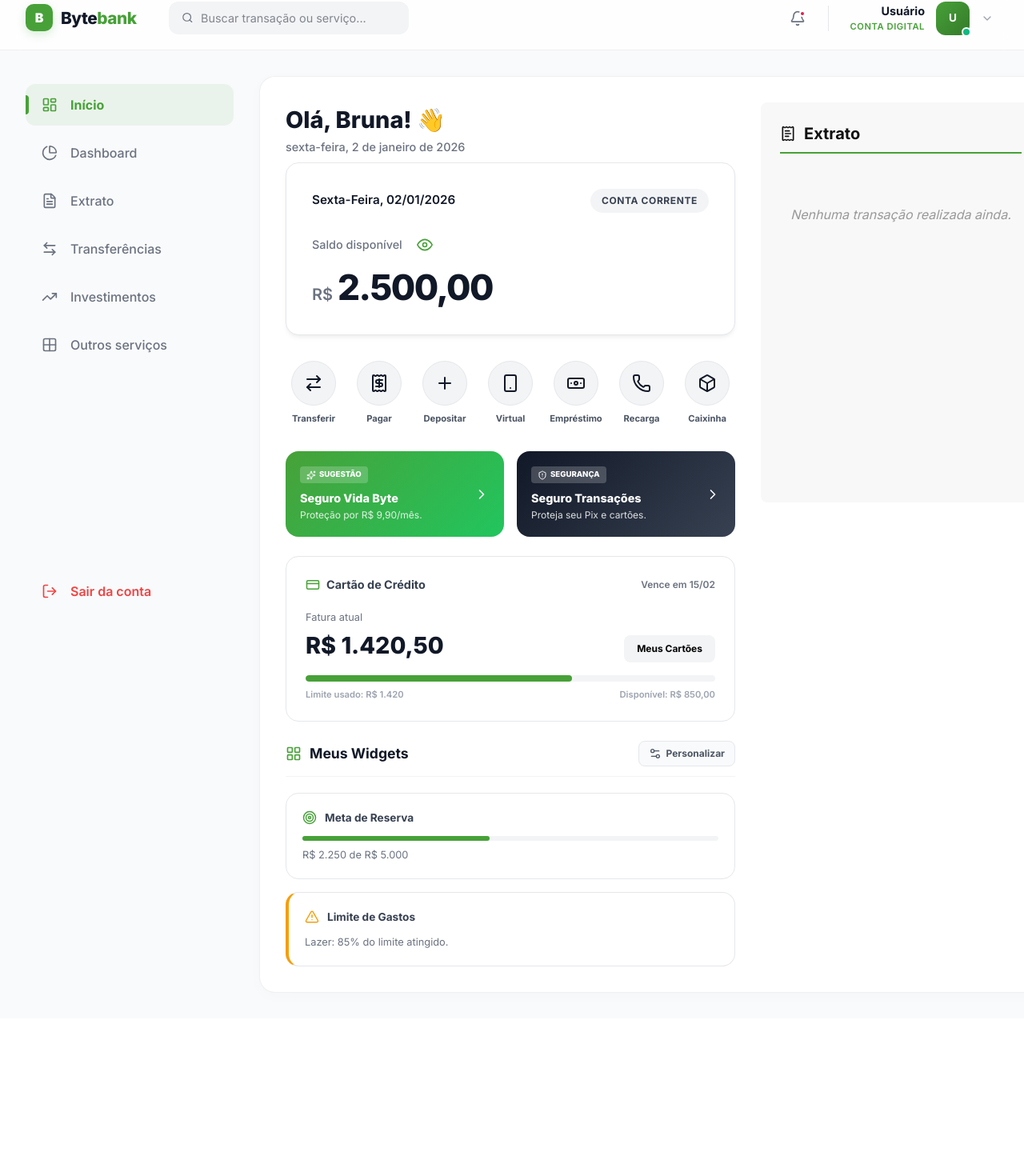
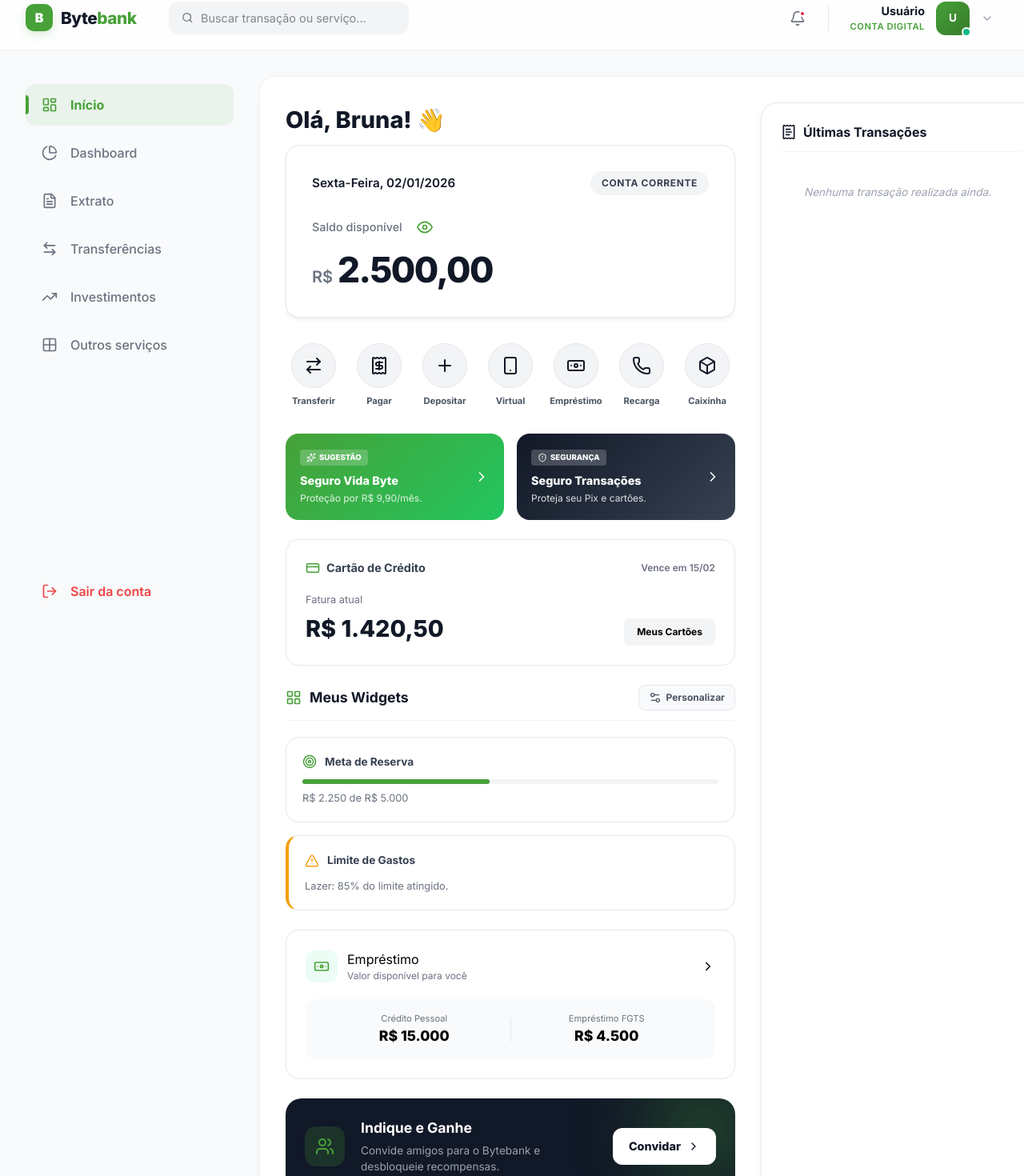
Before and after one commit to ArthurlimaT/fiap-challenge-2, a Next.js app: page /dashboard in a window 1280 px wide. Shown: the part 17-1487 px from the top of the page at 80% size. Before the commit the page ends 1290 px from the top, so only its background shows below. Built offline with nearby package versions, Linux system fonts and the light colour scheme.

Commit message:
feat: implementar funcionalidade de convidar amigos e empréstimo (closes #5)

```diff
--- a/app/dashboard/components/extrato/extrato.module.scss
+++ b/app/dashboard/components/extrato/extrato.module.scss
@@ -1,62 +1,83 @@
 .extratoContainer {
-  background: #f8f8f8;
+  background: white;
   padding: 24px;
-  border-radius: 8px;
-  height: 100%;
-  min-height: 500px;
+  border-radius: 20px;
+  border: 1px solid #E5E7EB;
+  box-shadow: 0 4px 12px rgba(0, 0, 0, 0.05);
+
+  display: flex;
+  flex-direction: column;
+  height: 100%; /* Preenche a altura da sideColumn */
+  overflow: hidden;
+}
+
+.lista {
+  flex: 1; /* Faz a lista ocupar o espaço restante */
+  overflow-y: auto; /* Se tiver muitas transações, rola apenas aqui dentro */
+  display: flex;
+  flex-direction: column;
+  gap: 16px;
+  padding-right: 8px;
+
+  &::-webkit-scrollbar { width: 4px; }
+  &::-webkit-scrollbar-thumb { background: #E5E7EB; border-radius: 10px; }
 }
 
 .header {
   display: flex;
   align-items: center;
-  gap: 10px;
-  color: #111;
-  margin-bottom: 24px;
-  border-bottom: 2px solid #47A138;
-  padding-bottom: 8px;
-  h2 { font-size: 1.25rem; font-weight: 700; }
-}
+  justify-content: space-between;
+  margin-bottom: 20px;
+  border-bottom: 1px solid #F3F4F6;
+  padding-bottom: 12px;
 
-.lista {
-  display: flex;
-  flex-direction: column;
-  gap: 20px;
+  .titleGroup {
+    display: flex;
+    align-items: center;
+    gap: 8px;
+    color: #111827;
+    h2 { font-size: 1rem; font-weight: 700; margin: 0; }
+  }
 }
 
 .itemTransacao {
   display: flex;
   justify-content: space-between;
   align-items: center;
-  padding-bottom: 16px;
-  border-bottom: 1px solid #e0e0e0;
+  padding-bottom: 12px;
+  border-bottom: 1px solid #F9FAFB;
   position: relative;
 
-  &:last-child { border: none; }
+  &:last-child {
+    border: none;
+    padding-bottom: 0;
+  }
 }
 
 .info {
   display: flex;
   flex-direction: column;
-  gap: 4px;
+  gap: 2px;
 
-  .data { font-size: 0.75rem; color: #666; font-weight: 600; }
-  .tipo { font-size: 0.9rem; color: #333; }
-  .favorecido { font-size: 0.8rem; color: #888; margin: 0; }
+  .data { font-size: 0.7rem; color: #9CA3AF; font-weight: 600; }
+  .tipo { font-size: 0.85rem; color: #374151; font-weight: 700; }
+  .favorecido { font-size: 0.75rem; color: #6B7280; margin: 0; }
 
   .valor {
-    font-size: 1rem;
-    font-weight: 700;
+    font-size: 0.9rem;
+    font-weight: 800;
+    margin-top: 2px;
     &.positivo { color: #47A138; }
-    &.negativo { color: #000; } // No extrato real, gastos costumam ser pretos ou vermelhos
+    &.negativo { color: #111827; }
   }
 }
 
 .downloadBtn {
-  background: transparent;
-  border: 1px solid #e0e0e0;
-  color: #47A138;
-  padding: 8px;
-  border-radius: 6px;
+  background: #F9FAFB;
+  border: 1px solid #E5E7EB;
+  color: #6B7280;
+  padding: 6px;
+  border-radius: 8px;
   cursor: pointer;
   transition: all 0.2s;
 
@@ -69,7 +90,8 @@
 
 .empty {
   text-align: center;
-  color: #999;
-  margin-top: 40px;
+  color: #9CA3AF;
+  font-size: 0.85rem;
+  margin-top: 20px;
   font-style: italic;
 }
--- a/app/dashboard/components/extrato/extrato.tsx
+++ b/app/dashboard/components/extrato/extrato.tsx
@@ -8,6 +8,9 @@ import { Transacao } from '@/app/store/bancoslice';
 
 export default function Extrato() {
   const transacoes = useSelector((state: RootState) => state.banco?.transacoes) || [];
+
+  // Filtra as 5 últimas transações (as mais recentes aparecem primeiro)
+  const ultimasTransacoes = [...transacoes].reverse().slice(0, 10);
 
   const handleDownload = (t: Transacao) => {
     const conteudo = `
@@ -34,18 +37,19 @@ export default function Extrato() {
   return (
     <div className={styles.extratoContainer}>
       <div className={styles.header}>
-        <ReceiptText size={20} />
-        <h2>Extrato</h2>
+        <div className={styles.titleGroup}>
+          <ReceiptText size={20} />
+          <h2>Últimas Transações</h2>
+        </div>
       </div>
 
       <div className={styles.lista}>
-        {/* Usamos transacoes?.length para total segurança */}
-        {transacoes.length === 0 ? (
+        {ultimasTransacoes.length === 0 ? (
           <div className={styles.emptyContainer}>
             <p className={styles.empty}>Nenhuma transação realizada ainda.</p>
           </div>
         ) : (
-          transacoes.map((t) => (
+          ultimasTransacoes.map((t) => (
             <div key={t.id} className={styles.itemTransacao}>
               <div className={styles.info}>
                 <span className={styles.data}>{t.data} - {t.hora}</span>
@@ -63,7 +67,7 @@ export default function Extrato() {
                 onClick={() => handleDownload(t)}
                 title="Baixar comprovante"
               >
-                <Download size={18} />
+                <Download size={16} />
               </button>
             </div>
           ))
--- a/app/dashboard/components/start/start.module.scss
+++ b/app/dashboard/components/start/start.module.scss
@@ -4,6 +4,7 @@
   gap: 32px;
   max-width: 1440px;
   margin: 0 auto;
+  align-items: start; /* OBRIGATÓRIO para o sticky funcionar */
 }
 
 .mainColumn {
@@ -18,7 +19,7 @@
   .dateText { color: #6B7280; font-size: 0.9rem; font-weight: 500; }
 }
 
-/* ATALHOS RÁPIDOS (ESTILO EXTRATO) */
+/* ATALHOS RÁPIDOS */
 .quickActions {
   display: flex;
   justify-content: space-between;
@@ -41,8 +42,8 @@
   .iconCircle {
     width: 56px; height: 56px; border-radius: 50%;
     display: flex; align-items: center; justify-content: center;
-    background: #F3F4F6; // Cor de fundo suave igual ao extrato
-    color: #111827;      // Ícone escuro para contraste
+    background: #F3F4F6;
+    color: #111827;
     border: 1px solid #E5E7EB;
     transition: 0.2s;
   }
@@ -69,21 +70,18 @@
     .vencimento { font-size: 0.75rem; color: #6B7280; font-weight: 600; }
   }
   .faturaInfo {
-    display: flex; justify-content: space-between; align-items: flex-end; margin-bottom: 16px;
+    display: flex; justify-content: space-between; align-items: flex-end;
     .labelFatura { font-size: 0.8rem; color: #6B7280; margin: 0; }
     .valorFatura { font-size: 1.8rem; font-weight: 800; color: #111827; margin: 4px 0 0; }
-    .faturaBtn { background: #f3f4f6; border: none; padding: 8px 16px; border-radius: 8px; font-size: 0.75rem; font-weight: 700; cursor: pointer; }
+    .faturaBtn { background: #f3f4f6; border: none; padding: 8px 16px; border-radius: 8px; font-size: 0.75rem; font-weight: 700; cursor: pointer; transition: 0.2s; &:hover { background: #e5e7eb; } }
   }
-  .barBackground { height: 8px; background: #F3F4F6; border-radius: 10px; overflow: hidden; margin-bottom: 8px;
-    .barFill { height: 100%; background: #47A138; border-radius: 10px; } }
-  .barLabels { display: flex; justify-content: space-between; span { font-size: 0.7rem; color: #9CA3AF; font-weight: 600; } }
 }
 
-/* WIDGETS E MENU CONFIG (ESTILO ORIGINAL) */
+/* WIDGETS SECTION */
 .abaSection { display: flex; flex-direction: column; gap: 20px; }
 .abaHeader {
   display: flex; justify-content: space-between; align-items: center; border-bottom: 1px solid #f3f4f6; padding-bottom: 12px;
-  .abaTitle { display: flex; align-items: center; gap: 10px; h2 { font-size: 1.1rem; font-weight: 700; color: #111827; } .iconVerde { color: #47A138; } }
+  .abaTitle { display: flex; align-items: center; gap: 10px; h2 { font-size: 1.1rem; font-weight: 700; color: #111827; margin: 0; } .iconVerde { color: #47A138; } }
 }
 .personalizarBtn {
   display: flex; align-items: center; gap: 6px; background: #f9fafb; border: 1px solid #E5E7EB; padding: 6px 12px; border-radius: 8px; font-size: 0.75rem; font-weight: 700; color: #4B5563;
@@ -100,18 +98,93 @@
     }
   }
 }
-.widgetsGrid { display: grid; grid-template-columns: repeat(auto-fit, minmax(300px, 1fr)); gap: 16px; }
+.widgetsGrid { display: grid; grid-template-columns: repeat(auto-fit, minmax(280px, 1fr)); gap: 16px; }
 .widgetCard {
   background: white; padding: 20px; border-radius: 16px; border: 1px solid #E5E7EB;
-  .cardTop { display: flex; align-items: center; gap: 10px; margin-bottom: 12px; h3 { font-size: 0.85rem; font-weight: 700; color: #374151; } }
+  .cardTop { display: flex; align-items: center; gap: 10px; margin-bottom: 12px; h3 { font-size: 0.85rem; font-weight: 700; color: #374151; margin: 0; } }
   .progressBar { height: 6px; background: #f3f4f6; border-radius: 10px; margin-bottom: 8px; .progressFill { height: 100%; background: #47A138; border-radius: 10px; } }
-  p { font-size: 0.8rem; color: #6B7280; }
+  p { font-size: 0.8rem; color: #6B7280; margin: 0; }
 }
 .alerta { border-left: 4px solid #F59E0B; }
 
-.sideColumn .sticky { position: sticky; top: 24px; }
+/* EMPRÉSTIMO REFINADO */
+.loanPreviewSection {
+  background: white; padding: 24px; border-radius: 16px; border: 1px solid #E5E7EB; cursor: pointer;
+  .loanHeader { display: flex; justify-content: space-between; align-items: center; margin-bottom: 20px;
+    .loanTitleGroup { display: flex; align-items: center; gap: 12px; h2 { font-size: 1rem; margin: 0; } p { font-size: 0.75rem; color: #6B7280; margin: 0; } }
+  }
+  .iconCircleLoan { width: 40px; height: 40px; background: #ecfdf5; color: #47A138; border-radius: 10px; display: flex; align-items: center; justify-content: center; }
+  .loanGrid { display: grid; grid-template-columns: 1fr auto 1fr; background: #f9fafb; padding: 16px; border-radius: 12px; align-items: center; }
+  .loanItem { text-align: center; .loanLabel { font-size: 0.7rem; color: #6B7280; display: block; } .loanValue { font-size: 1.1rem; font-weight: 800; } }
+  .loanDivider { width: 1px; height: 30px; background: #E5E7EB; }
+}
 
+//* CONVIDAR AMIGOS PREMIUM */
+.inviteCard {
+  position: relative;
+  overflow: hidden;
+  background: #111827; // Escuro para contraste
+  border-radius: 20px;
+  padding: 24px;
+  color: white;
+
+  .inviteDecor {
+    position: absolute; right: -20px; top: -20px;
+    width: 120px; height: 120px;
+    background: #47A138;
+    filter: blur(50px);
+    opacity: 0.4;
+  }
+
+  .inviteContent {
+    position: relative; z-index: 1;
+    display: flex; justify-content: space-between; align-items: center;
+  }
+
+  .inviteText {
+    display: flex; align-items: center; gap: 20px;
+    h3 { font-size: 1.1rem; font-weight: 700; margin: 0; }
+    p { font-size: 0.85rem; color: #9CA3AF; margin: 4px 0 0; max-width: 250px; }
+  }
+
+  .usersIconBg {
+    width: 50px; height: 50px; border-radius: 14px;
+    background: rgba(71, 161, 56, 0.2);
+    color: #47A138;
+    display: flex; align-items: center; justify-content: center;
+  }
+
+  .inviteBtn {
+    background: white; color: #111827;
+    border: none; padding: 12px 20px; border-radius: 12px;
+    font-size: 0.9rem; font-weight: 800;
+    display: flex; align-items: center; gap: 8px;
+    cursor: pointer; transition: 0.2s;
+    &:hover { background: #47A138; color: white; transform: scale(1.05); }
+  }
+}
+
+/* SIDEBAR/EXTRATO STICKY - ATUALIZADO PARA FIXAR */
+.sideColumn {
+  height: 100%;
+}
+
+.extratoWrapper {
+  position: sticky;
+  top: 100px; /* Alinha com a altura do seu Header */
+  height: fit-content;
+}
+
+/* RESPONSIVIDADE */
 @media (max-width: 1024px) {
   .dashboardGrid { grid-template-columns: 1fr; }
+  .sideColumn { display: none; }
+}
+
+@media (max-width: 768px) {
   .merchContainer { grid-template-columns: 1fr; }
+  .loanGrid { flex-direction: column; align-items: flex-start; gap: 16px; }
+  .loanDivider { display: none; }
+  .inviteContent { flex-direction: column; gap: 20px; text-align: center; }
+  .inviteText { flex-direction: column; }
 }
--- a/app/dashboard/components/start/startdashboard.tsx
+++ b/app/dashboard/components/start/startdashboard.tsx
@@ -4,12 +4,11 @@ import styles from './start.module.scss';
 import BalanceHero from './balancehero';
 import Extrato from '../extrato/extrato';
 
-
 import {
   Target, AlertTriangle, Settings2, TrendingUp, ShieldCheck,
   Plus, Check, LayoutGrid, ArrowRightLeft, Receipt,
   CreditCard, Smartphone, ShieldAlert, Sparkles, ChevronRight,
-  Banknote, Phone, Box
+  Banknote, Phone, Box, Users
 } from 'lucide-react';
 
 export default function StartDashboard({ setActiveView }: any) {
@@ -29,8 +28,12 @@ export default function StartDashboard({ setActiveView }: any) {
     setMounted(true);
     const storedUser = localStorage.getItem('currentUser');
     if (storedUser) {
-      const user = JSON.parse(storedUser);
-      setUserName(user.name.split(' ')[0]);
+      try {
+        const user = JSON.parse(storedUser);
+        if (user && user.name) {
+          setUserName(user.name.split(' ')[0]);
+        }
+      } catch (e) { console.error(e); }
     }
 
     const agora = new Date();
@@ -52,7 +55,6 @@ export default function StartDashboard({ setActiveView }: any) {
         <header className={styles.headerSimples}>
           <div className={styles.welcomeText}>
             <h1>Olá, {userName || 'Bruna'}! 👋</h1>
-            <p className={styles.dateText}>{dataAtual}</p>
           </div>
         </header>
 
@@ -60,39 +62,33 @@ export default function StartDashboard({ setActiveView }: any) {
           <BalanceHero />
         </section>
 
-        {/* 1. ATALHOS RÁPIDOS - CORES DO EXTRATO + CLIQUES */}
+        {/* 1. ATALHOS RÁPIDOS */}
         <section className={styles.quickActions}>
           <div className={styles.actionItem} onClick={() => setActiveView?.('transfer')}>
             <div className={styles.iconCircle}><ArrowRightLeft size={24} /></div>
             <span>Transferir</span>
           </div>
-
           <div className={styles.actionItem} onClick={() => setActiveView?.('transfer')}>
             <div className={styles.iconCircle}><Receipt size={24} /></div>
             <span>Pagar</span>
           </div>
-
           <div className={styles.actionItem} onClick={() => setActiveView?.('transfer')}>
             <div className={styles.iconCircle}><Plus size={24} /></div>
             <span>Depositar</span>
           </div>
-
-          <div className={styles.actionItem} onClick={() => setActiveView?.('services')}>
+          <div className={styles.actionItem} onClick={() => setActiveView?.('services/mycards')}>
             <div className={styles.iconCircle}><Smartphone size={24} /></div>
             <span>Virtual</span>
           </div>
-
           <div className={styles.actionItem} onClick={() => setActiveView?.('services')}>
             <div className={styles.iconCircle}><Banknote size={24} /></div>
             <span>Empréstimo</span>
           </div>
-
           <div className={styles.actionItem} onClick={() => setActiveView?.('services')}>
             <div className={styles.iconCircle}><Phone size={24} /></div>
             <span>Recarga</span>
           </div>
-
-          <div className={styles.actionItem} onClick={() => setActiveView?.('services')}>
+          <div className={styles.actionItem} onClick={() => setActiveView?.('investments')}>
             <div className={styles.iconCircle}><Box size={24} /></div>
             <span>Caixinha</span>
           </div>
@@ -133,21 +129,12 @@ export default function StartDashboard({ setActiveView }: any) {
                 <p className={styles.labelFatura}>Fatura atual</p>
                 <h2 className={styles.valorFatura}>R$ 1.420,50</h2>
               </div>
-              <button className={styles.faturaBtn} onClick={() => setActiveView?.('services')}>Meus Cartões</button>
-            </div>
-            <div className={styles.limitUsage}>
-              <div className={styles.barBackground}>
-                <div className={styles.barFill} style={{ width: '65%' }}></div>
-              </div>
-              <div className={styles.barLabels}>
-                <span>Limite usado: R$ 1.420</span>
-                <span>Disponível: R$ 850,00</span>
-              </div>
+              <button className={styles.faturaBtn} onClick={() => setActiveView?.('services/mycards')}>Meus Cartões</button>
             </div>
           </div>
         </section>
 
-        {/* 4. MEUS WIDGETS */}
+{/* 4. MEUS WIDGETS */}
         <section className={styles.abaSection}>
           <div className={styles.abaHeader}>
             <div className={styles.abaTitle}>
@@ -166,19 +153,14 @@ export default function StartDashboard({ setActiveView }: any) {
           {showSettings && (
             <div className={styles.menuConfig}>
               <div className={styles.configOptions}>
-                {[
-                  { id: 'metas', label: 'Metas' },
-                  { id: 'gastos', label: 'Limites' },
-                  { id: 'investimentos', label: 'Investimentos' },
-                  { id: 'seguros', label: 'Seguros' },
-                ].map((opt) => (
+                {['metas', 'gastos', 'investimentos', 'seguros'].map((id) => (
                   <button
-                    key={opt.id}
-                    onClick={() => toggleWidget(opt.id as any)}
-                    className={activeWidgets[opt.id as keyof typeof activeWidgets] ? styles.optAtiva : ''}
+                    key={id}
+                    onClick={() => toggleWidget(id as any)}
+                    className={activeWidgets[id as keyof typeof activeWidgets] ? styles.optAtiva : ''}
                   >
-                    {activeWidgets[opt.id as keyof typeof activeWidgets] ? <Check size={14} /> : <Plus size={14} />}
-                    {opt.label}
+                    {activeWidgets[id as keyof typeof activeWidgets] ? <Check size={14} /> : <Plus size={14} />}
+                    {id.charAt(0).toUpperCase() + id.slice(1)}
                   </button>
                 ))}
               </div>
@@ -193,51 +175,72 @@ export default function StartDashboard({ setActiveView }: any) {
                   <h3>Meta de Reserva</h3>
                 </div>
                 <div className={styles.widgetBody}>
-                  <div className={styles.progressBar}>
-                    <div className={styles.progressFill} style={{ width: '45%' }}></div>
-                  </div>
+                  <div className={styles.progressBar}><div className={styles.progressFill} style={{ width: '45%' }}></div></div>
                   <p>R$ 2.250 de R$ 5.000</p>
                 </div>
               </div>
             )}
-
             {activeWidgets.gastos && (
               <div className={`${styles.widgetCard} ${styles.alerta}`}>
-                <div className={styles.cardTop}>
-                  <AlertTriangle size={18} color="#F59E0B" />
-                  <h3>Limite de Gastos</h3>
-                </div>
+                <div className={styles.cardTop}><AlertTriangle size={18} color="#F59E0B" /><h3>Limite de Gastos</h3></div>
                 <p>Lazer: 85% do limite atingido.</p>
               </div>
             )}
-
             {activeWidgets.investimentos && (
               <div className={styles.widgetCard}>
-                <div className={styles.cardTop}>
-                  <TrendingUp size={18} color="#47A138" />
-                  <h3>Investimentos</h3>
-                </div>
-                <p>Rendimento de +1.25% este mês.</p>
+                <div className={styles.cardTop}><TrendingUp size={16} color="#47A138" /><h3>Rendimento</h3></div>
+                <p>+1.25% este mês.</p>
               </div>
             )}
-
             {activeWidgets.seguros && (
               <div className={styles.widgetCard}>
-                <div className={styles.cardTop}>
-                  <ShieldCheck size={18} color="#47A138" />
-                  <h3>Seguros</h3>
-                </div>
-                <p>Sua conta e cartões estão protegidos.</p>
+                <div className={styles.cardTop}><ShieldCheck size={16} color="#47A138" /><h3>Seguros</h3></div>
+                <p>Sua conta está protegida.</p>
               </div>
             )}
           </div>
         </section>
+
+{/* EMPRÉSTIMO */}
+        <section className={styles.loanPreviewSection} onClick={() => setActiveView?.('services')}>
+          <div className={styles.loanHeader}>
+            <div className={styles.loanTitleGroup}>
+              <div className={styles.iconCircleLoan}><Banknote size={20} /></div>
+              <div><h2>Empréstimo</h2><p>Valor disponível para você</p></div>
+            </div>
+            <ChevronRight size={18} />
+          </div>
+          <div className={styles.loanGrid}>
+            <div className={styles.loanItem}><span className={styles.loanLabel}>Crédito Pessoal</span><span className={styles.loanValue}>R$ 15.000</span></div>
+            <div className={styles.loanDivider}></div>
+            <div className={styles.loanItem}><span className={styles.loanLabel}>Empréstimo FGTS</span><span className={styles.loanValue}>R$ 4.500</span></div>
+          </div>
+        </section>
+
+ {/* 6. CARD CONVIDAR AMIGOS (ESTILIZADO) */}
+        <section className={styles.inviteCard}>
+          <div className={styles.inviteDecor}></div>
+          <div className={styles.inviteContent}>
+            <div className={styles.inviteText}>
+              <div className={styles.usersIconBg}>
+                <Users size={24} />
+              </div>
+              <div>
+                <h3>Indique e Ganhe</h3>
+                <p>Convide amigos para o Bytebank e desbloqueie recompensas.</p>
+              </div>
+            </div>
+            <button className={styles.inviteBtn}>
+              Convidar
+              <ChevronRight size={16} />
+            </button>
+          </div>
+        </section>
       </main>
 
+      {/* Coluna Lateral */}
       <aside className={styles.sideColumn}>
-        <div className={styles.sticky}>
           <Extrato />
-        </div>
       </aside>
     </div>
   );
```
